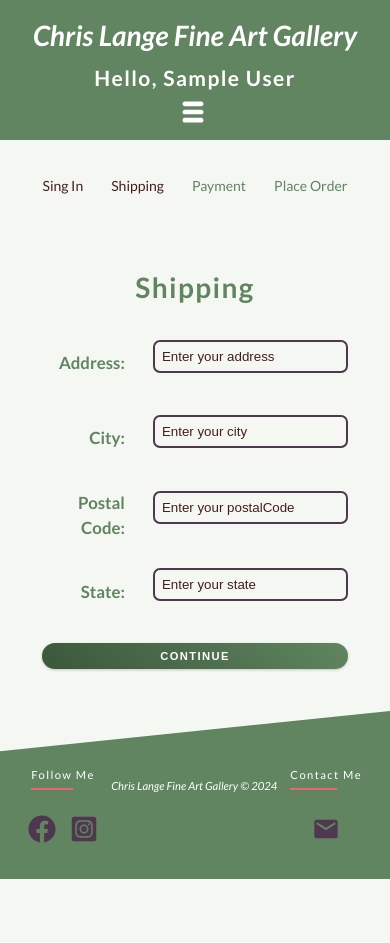
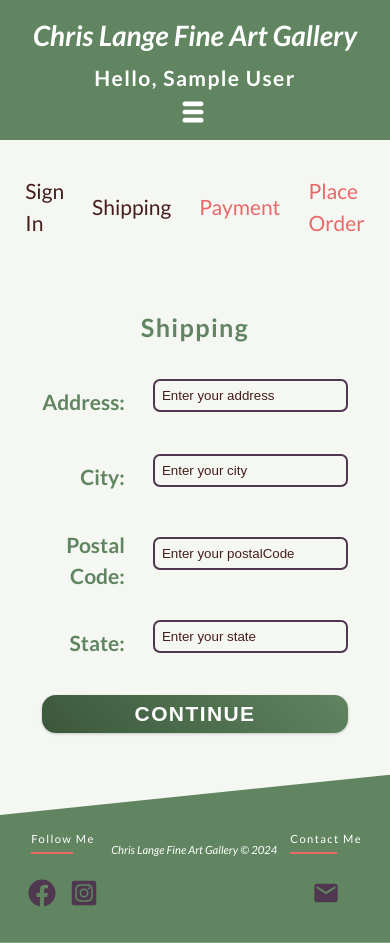
Before and after one commit to michi1008/Chris-Art-Shop, a React (Create React App) app in the folder frontend/: page /shipping in a window 390 px wide. Before the commit the page ends 879 px from the top, so only its background shows below. Built offline with nearby package versions, Linux system fonts and the light colour scheme; sample sign-in values are in the browser's storage.

Commit message:
modify css for mobiles

```diff
--- a/frontend/src/components/CheckoutSteps.css
+++ b/frontend/src/components/CheckoutSteps.css
@@ -5,12 +5,15 @@
   justify-content: center;
   gap: 2rem;
   padding: 2.5rem;
+}
 
-  .steps-link {
-    color: var(--clr-brown);
-  }
+.steps-link {
+  color: var(--clr-brown);
+  font-size: 1.5rem;
+}
 
-  .steps-link:disabled {
-    color: var(--clr-red);
-  }
+.steps-link-disabled {
+  color: var(--clr-red);
+  font-size: 1.5rem;
+  cursor: not-allowed;
 }
--- a/frontend/src/components/CheckoutSteps.jsx
+++ b/frontend/src/components/CheckoutSteps.jsx
@@ -1,39 +1,48 @@
-import React from 'react'
-import { Link } from 'react-router-dom'
-import './CheckoutSteps.css'
+import React from "react";
+import { Link } from "react-router-dom";
+import "./CheckoutSteps.css";
 
 const CheckoutSteps = ({ step1, step2, step3, step4 }) => {
   return (
-    <div className='steps'>
+    <div className="steps">
       <div>
-        { step1 ? (
-          <Link className='steps-link' to='/login'>Sing In</Link>
+        {step1 ? (
+          <Link className="steps-link" to="/login">
+            Sign In
+          </Link>
         ) : (
-          <Link disabled>Sing In</Link>
+          <span className="steps-link-disabled">Sign In</span>
         )}
       </div>
       <div>
-      { step2 ? (
-        <Link className='steps-link' to='/shipping'>Shipping</Link>
+        {step2 ? (
+          <Link className="steps-link" to="/shipping">
+            Shipping
+          </Link>
         ) : (
-        <Link disabled>Shipping</Link>
+          <span className="steps-link-disabled">Shipping</span>
         )}
       </div>
       <div>
-    { step3 ? (
-      <Link className='steps-link' to='/payment'>Payment</Link>
+        {step3 ? (
+          <Link className="steps-link" to="/payment">
+            Payment
+          </Link>
         ) : (
-      <Link disabled>Payment</Link>
+          <span className="steps-link-disabled">Payment</span>
         )}
       </div>
       <div>
-  { step4 ? (
-    <Link className='steps-link' to='/placeorder'>Place Order</Link>
+        {step4 ? (
+          <Link className="steps-link" to="/placeorder">
+            Place Order
+          </Link>
         ) : (
-    <Link disabled>Place Order</Link>
+          <span className="steps-link-disabled">Place Order</span>
         )}
-</div></div>
-  )
-}
+      </div>
+    </div>
+  );
+};
 
-export default CheckoutSteps
+export default CheckoutSteps;
--- a/frontend/src/components/Footer.css
+++ b/frontend/src/components/Footer.css
@@ -85,6 +85,9 @@
 }
 
 @media screen and (max-width: 800px) {
+
+
+
   .contact-me h4{
     font-size: 0.8rem;
   }
--- a/frontend/src/screens/HomeScreen.css
+++ b/frontend/src/screens/HomeScreen.css
@@ -3,6 +3,8 @@
   flex-direction: row;
   justify-content: center;
   align-items: center;
+  overflow-x: hidden;
+  max-width: 100vw;
 }
 .home-backbtn {
   margin: 2rem auto;
--- a/frontend/src/screens/LoginScreen.css
+++ b/frontend/src/screens/LoginScreen.css
@@ -6,6 +6,8 @@
   flex-direction: column;
   align-items: center;
   justify-content: center;
+  overflow-x: hidden;
+  max-width: 100vw;
 }
 
 
--- a/frontend/src/screens/PaymentScreen.css
+++ b/frontend/src/screens/PaymentScreen.css
@@ -61,4 +61,11 @@
 
 .btn-continue {
   margin-top: 3rem;
+  font-size: 1.5rem;
 }
+
+.paymentMethodOthers {
+  font-style: italic;
+  color: var(--clr-primary-3);
+  padding: 2rem;
+}
--- a/frontend/src/screens/PaymentScreen.jsx
+++ b/frontend/src/screens/PaymentScreen.jsx
@@ -48,6 +48,7 @@ const PaymentScreen = () => {
             Continue
           </button>
         </form>
+        <div className="paymentMethodOthers"><h3>👉 If you prefer to pay with other payment metods, please contact the artist directory. </h3></div>
       </div>
     </div>
   );
--- a/frontend/src/screens/PlaceOrderScreen.css
+++ b/frontend/src/screens/PlaceOrderScreen.css
@@ -7,6 +7,7 @@
   gap: 4rem;
   flex-wrap: nowrap;
   min-height: 100vh;
+  font-size: 1.5rem;
 }
 
 /* place order left */
@@ -17,7 +18,7 @@
   align-items: flex-start;
   gap: 1rem;
 }
-.placeOrder-items h4 {
+.placeOrder-items h2 {
   color: var(--clr-primary-2);
 }
 
@@ -49,8 +50,7 @@
   justify-content: flex-start;
 }
 
-.placeOrder-summary h3,
-h5 {
+.placeOrder-summary h3 {
   color: var(--clr-primary-2);
 }
 .placeOrder-summary-item {
@@ -59,6 +59,11 @@ h5 {
   align-items: flex-start;
   justify-content: flex-start;
   gap: 1rem;
+}
+
+.placeOrder-summary-item span {
+  color:var(--clr-primary-4);
+  font-size: 1.5rem;
 }
 
 .placeOrder-summary-total {
@@ -78,6 +83,7 @@ h5 {
 
 .placeOrder-btn {
   margin-top: 1rem;
+  font-size: 1.5rem;
 }
 
 @media screen and (max-width: 800px) {
--- a/frontend/src/screens/PlaceOrderScreen.jsx
+++ b/frontend/src/screens/PlaceOrderScreen.jsx
@@ -50,19 +50,19 @@ const PlaceOrderScreen = () => {
       <div className='placeOrder-container'>
         <div className='placeOrder-items'>
           <div className='placeOrder-address'>
-            <h4>Address: </h4>
+            <h2>Address: </h2>
             {cart.shippingAddress.address},<br></br>
             {cart.shippingAddress.city} {cart.shippingAddress.postalCode},{' '}
             {cart.shippingAddress.state}
           </div>
           <hr className='placeOrder-hr'></hr>
           <div className='placeOrder-payment'>
-            <h4>Payment Method: </h4>
+            <h2>Payment Method: </h2>
             <div> {cart.paymentMethod}</div>
           </div>
           <hr className='placeOrder-hr'></hr>
           <div className='placeOrder-item'>
-            <h4>Order Items: </h4>
+            <h2>Order Items: </h2>
             {cart.cartItems.length === 0 ? (
               <Message>Your cart is empty</Message>
             ) : (
@@ -90,22 +90,26 @@ const PlaceOrderScreen = () => {
           </div>
         </div>
         <div className='placeOrder-summary'>
-          <h3>Order Summary</h3>
+          <h2>Order Summary</h2>
           <div className='placeOrder-summary-item'>
-            <h5>Items: </h5>${cart.itemsPrice}
+            <h3>Items: </h3>
+            <span className='placeOrder-summary-value'>${cart.itemsPrice}</span>
           </div>
           <div className='placeOrder-summary-item'>
-            <h5>Delivery Method: </h5>{cart.deliveryMethod}
+            <h3>Delivery Method: </h3>
+            <span className='placeOrder-summary-value'>{cart.deliveryMethod}</span>
           </div>
           <div className='placeOrder-summary-item'>
-            <h5>Shipping Cost: </h5>${cart.shippingPrice}
+            <h3>Shipping Cost: </h3>
+            <span className='placeOrder-summary-value'>${cart.shippingPrice}</span>
           </div>
           <div className='placeOrder-summary-item'>
-            <h5>Tax: </h5>${cart.taxPrice}
+            <h3>Tax: </h3>
+            <span className='placeOrder-summary-value'>${cart.taxPrice}</span>
           </div>
           <hr></hr>
           <div className='placeOrder-summary-item placeOrder-summary-total'>
-            <h3>Total: </h3>${cart.totalPrice}
+            <h2>Total:</h2><h2>${cart.totalPrice}</h2>
           </div>
           {error && <Message variant='warning'>{error.data.message}</Message>}
           <button
--- a/frontend/src/screens/RegisterScreen.css
+++ b/frontend/src/screens/RegisterScreen.css
@@ -6,6 +6,8 @@
   flex-direction: column;
   align-items: center;
   justify-content: center;
+  overflow-x: hidden;
+  max-width: 100vw;
 }
 
 .register-title {
--- a/frontend/src/screens/ShippingScreen.css
+++ b/frontend/src/screens/ShippingScreen.css
@@ -7,7 +7,11 @@
   align-items: center;
   justify-content: center;
   flex-direction: column;
-  font-size: 1.2rem;
+  font-size: 1.5rem;
+}
+
+.shippingTitle h3{
+  font-size: 1.8rem;
 }
 
 .shipping-form {
@@ -50,4 +54,5 @@
 
 .continue-btn {
   margin-top: 2rem;
+  font-size: 1.5rem;
 }
```
Lines whose indentation alone changed are shown as unchanged.
